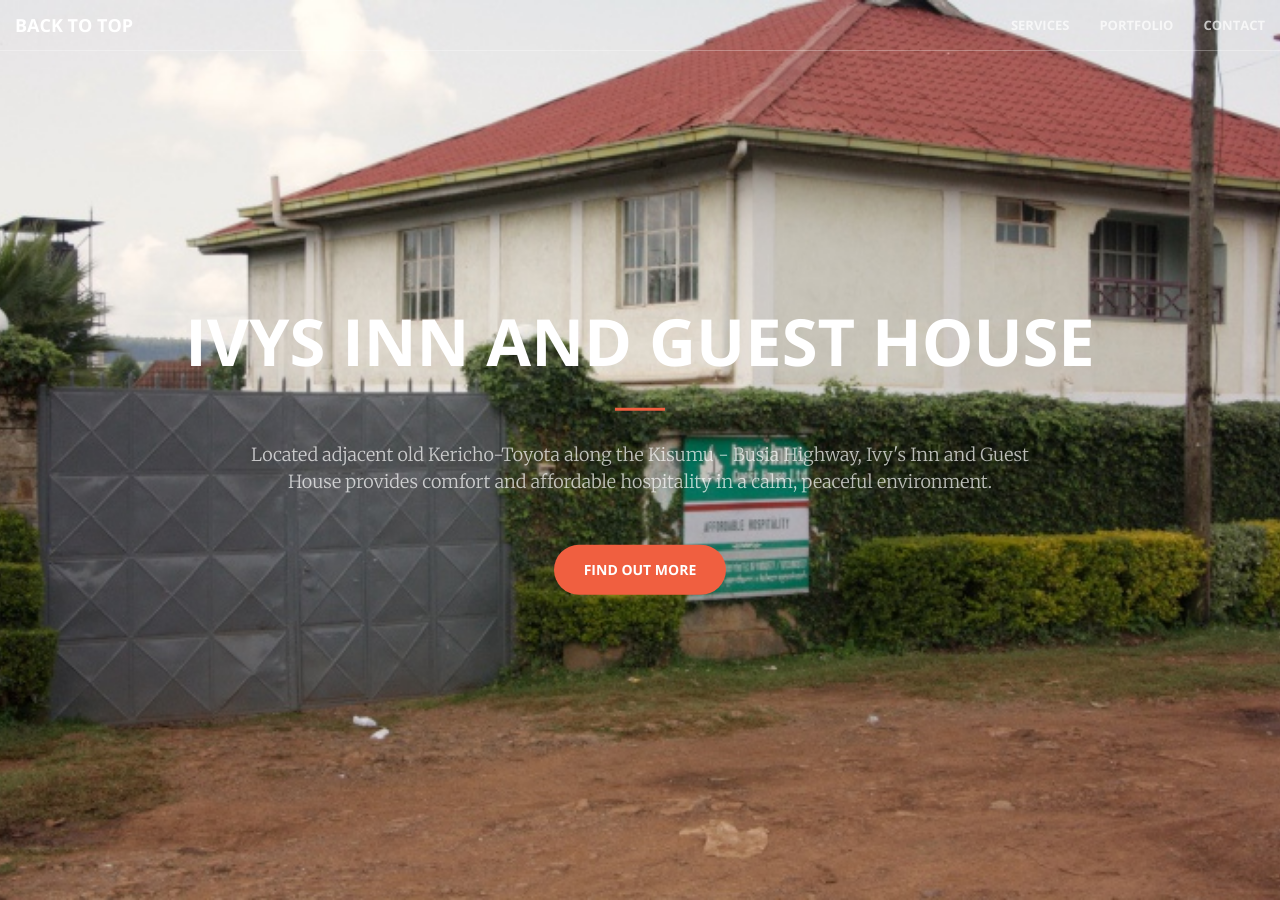
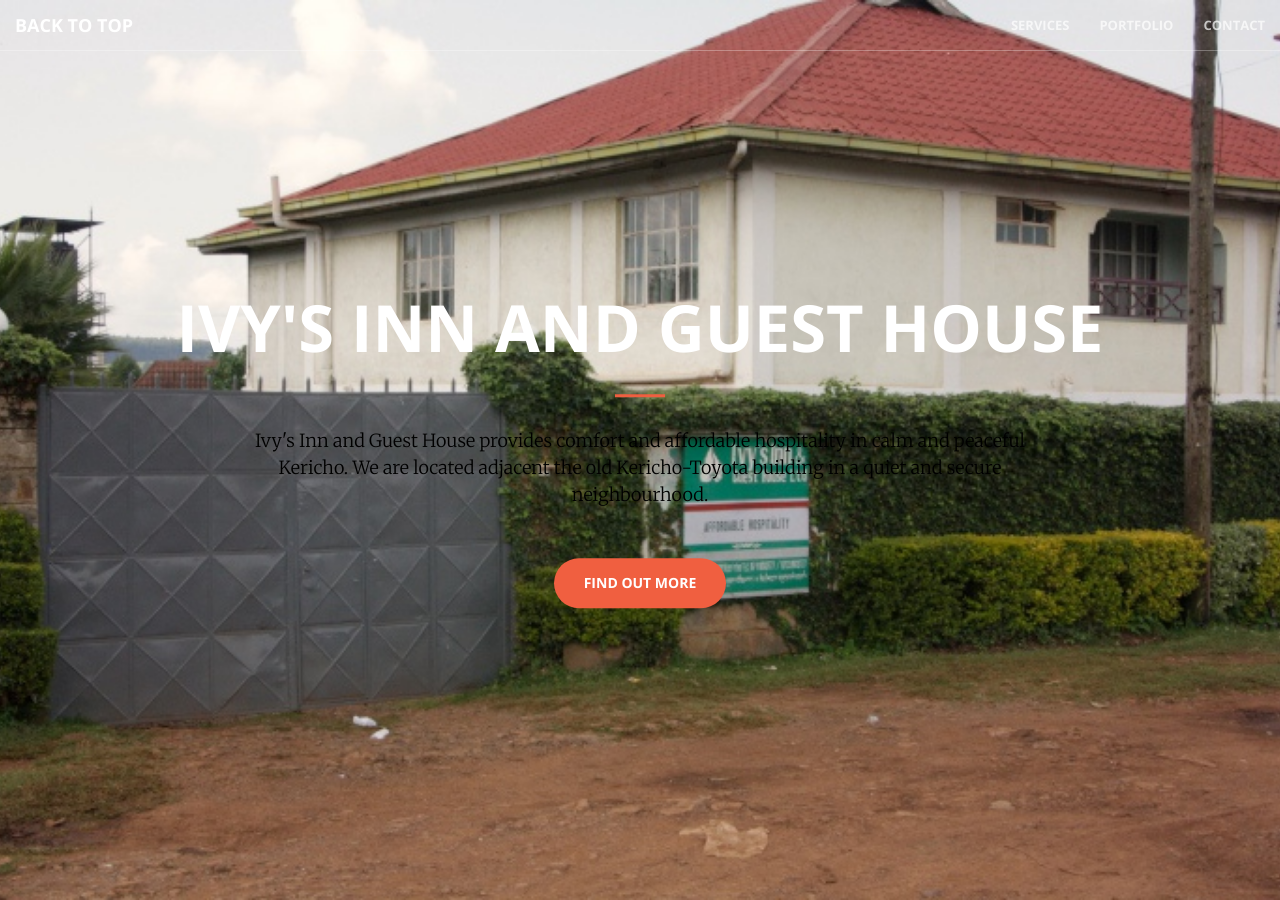
Before and after one commit to kipyegonmark/ivys.co.ke, a Jekyll site: the page built from index.html, in a window 1280 px wide and 900 px high. Built offline with Jekyll 4.4.1, drawn with Linux system fonts in a browser that asks for light colours; some of the changed text lies outside the part shown.

Commit message:
Update website content

```diff
--- a/_includes/head.html
+++ b/_includes/head.html
@@ -5,20 +5,20 @@
     <meta name="viewport" content="width=device-width, initial-scale=1">
 
     <title>Ivy's Inn and Guest House Kericho - Affordable Hospitality</title>
-    <meta name="title" content="Ivys Inn and Guest House Kericho - Affordable Hospitality">
+    <meta name="title" content="Ivy's Inn and Guest House Kericho - Affordable Hospitality">
     <meta name="description" content="Ivy's Inn and Guest House Kericho provides comfort and affordable hospitality in a calm, peaceful environment.">
 
     <!-- Open Graph / Facebook -->
     <meta property="og:type" content="website">
     <meta property="og:url" content="https://ivys.co.ke/">
-    <meta property="og:title" content="Ivys Inn and Guest House Kericho - Affordable Hospitality">
+    <meta property="og:title" content="Ivy's Inn and Guest House Kericho - Affordable Hospitality">
     <meta property="og:description" content="Ivy's Inn and Guest House Kericho provides comfort and affordable hospitality in a calm, peaceful environment.">
     <meta property="og:image" content="">
 
     <!-- Twitter -->
     <meta property="twitter:card" content="summary_large_image">
     <meta property="twitter:url" content="https://ivys.co.ke/">
-    <meta property="twitter:title" content="Ivys Inn and Guest House Kericho - Affordable Hospitality">
+    <meta property="twitter:title" content="Ivy's Inn and Guest House Kericho - Affordable Hospitality">
     <meta property="twitter:description" content="Ivy's Inn and Guest House Kericho provides comfort and affordable hospitality in a calm, peaceful environment.">
     <meta property="twitter:image" content="">
 
--- a/_includes/header.html
+++ b/_includes/header.html
@@ -1,9 +1,9 @@
 <header>
     <div class="header-content">
         <div class="header-content-inner">
-            <h1>Ivys Inn and Guest House</h1>
+            <h1>Ivy's Inn and Guest House</h1>
             <hr>
-            <p>	Located adjacent old Kericho-Toyota along the Kisumu - Busia Highway, Ivy's Inn and Guest House provides comfort and affordable hospitality in a calm, peaceful environment.</p>
+            <p style="color: black">Ivy's Inn and Guest House provides comfort and affordable hospitality in calm and peaceful Kericho. We are located adjacent the old Kericho-Toyota building in a quiet and secure neighbourhood.</p>
             <a href="#services" class="btn btn-primary btn-xl page-scroll">Find Out More</a>
         </div>
     </div>
--- a/_includes/services.html
+++ b/_includes/services.html
@@ -34,7 +34,7 @@
                 <div class="service-box">
                     <i class="fa fa-4x fa-heart wow bounceIn text-primary" data-wow-delay=".3s"></i>
                     <h3>Home away from home</h3>
-                    <p class="text-muted">We are located in a quiet and secure neighbourhood.</p>
+                    <p class="text-muted">From the moment you check in, our team is on call to make your stay pleasant and comfortable.</p>
                 </div>
             </div>
         </div>
```
